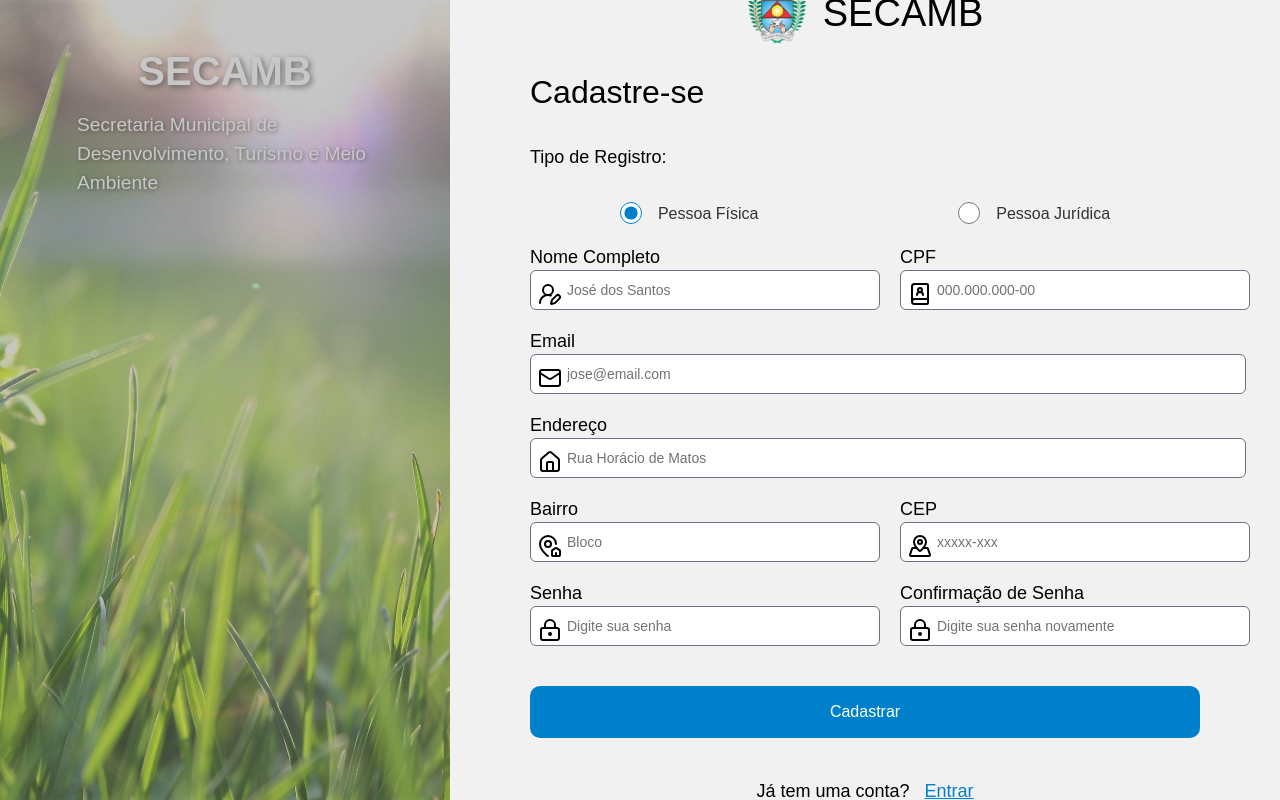
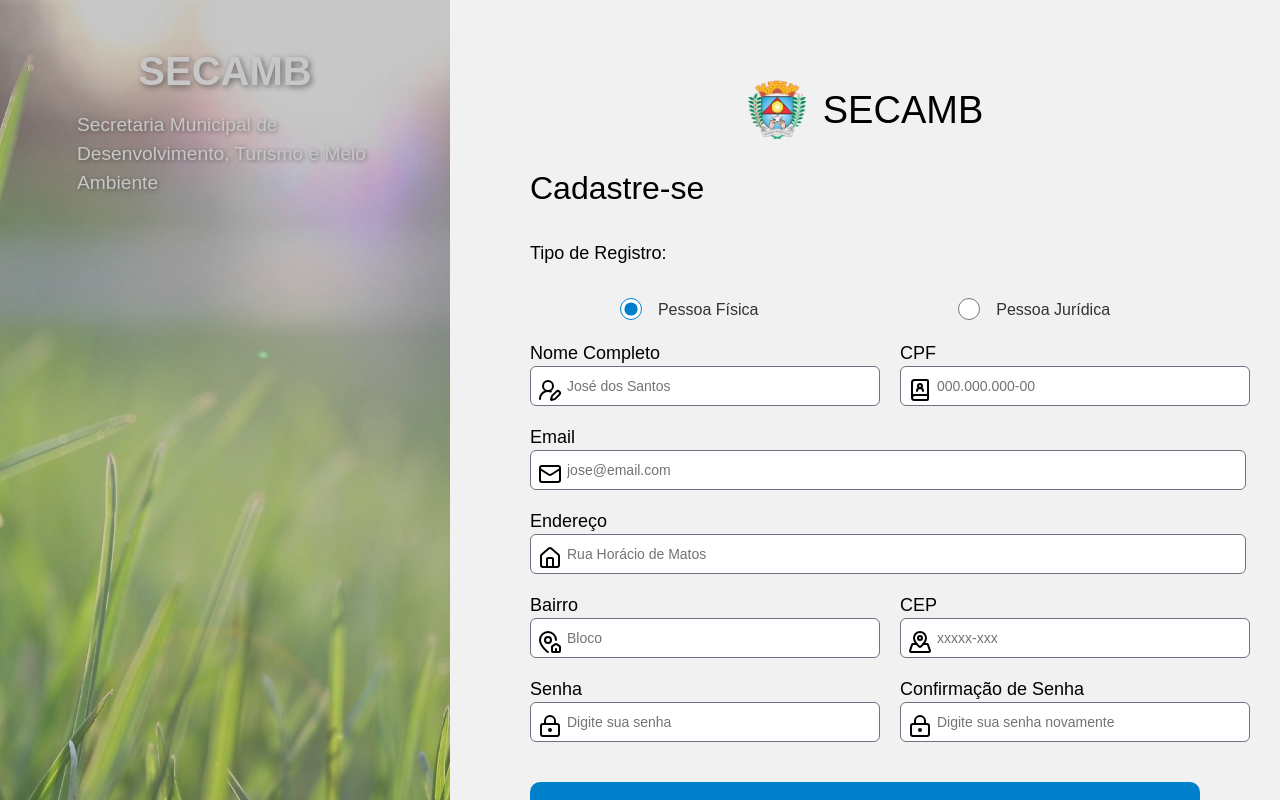
Before and after one commit to IFBASeabra/SECAMB, a Next.js app: page /sign-up in a window 1280 px wide. Shown: the top 800 px of the page. Built offline with nearby package versions, Linux system fonts and the light colour scheme.

Commit message:
cadastro

```diff
--- a/app/(auth-pages)/sign-up/sign-up.scss
+++ b/app/(auth-pages)/sign-up/sign-up.scss
@@ -36,13 +36,20 @@ body {
       align-items: center;
       justify-content: center;
       padding: 40px;
-      height: 100vh;
+
+    }
+
+    &__right-side{
+      height: auto;
     }
 
     &__left-side {
       position: relative;
       justify-content: flex-start; /* Alinha o conteúdo no topo */
       background: url("/fundo.jpg") no-repeat center center/cover;
+      width: 100%;
+      height: 100%;
+
       color: white;
       backdrop-filter: blur(8px);
 
```
